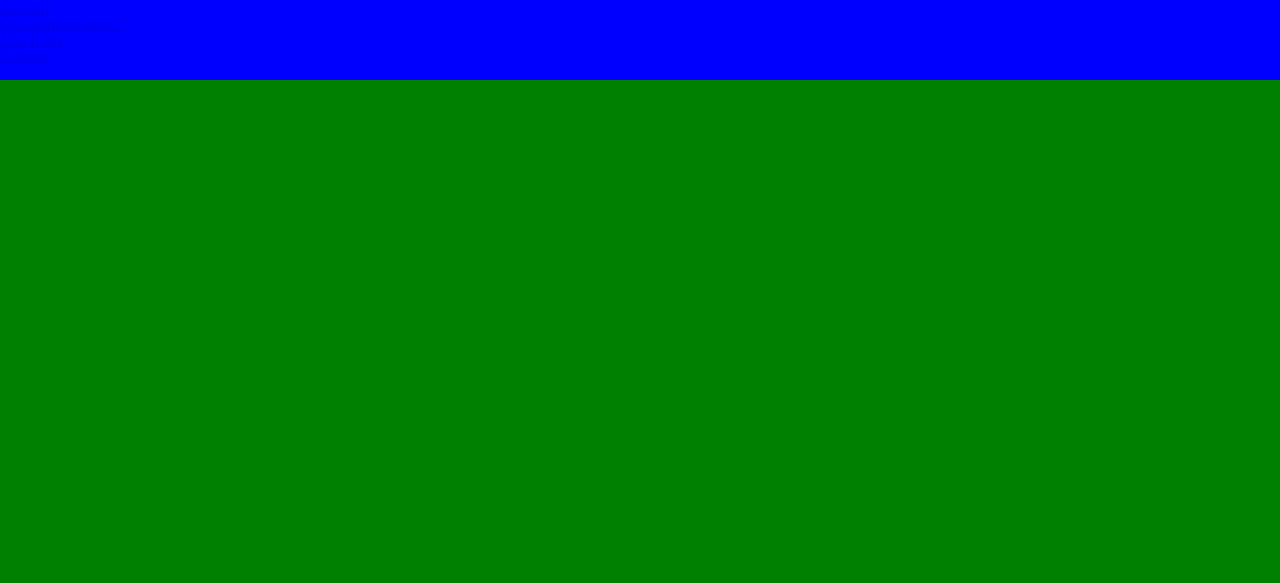
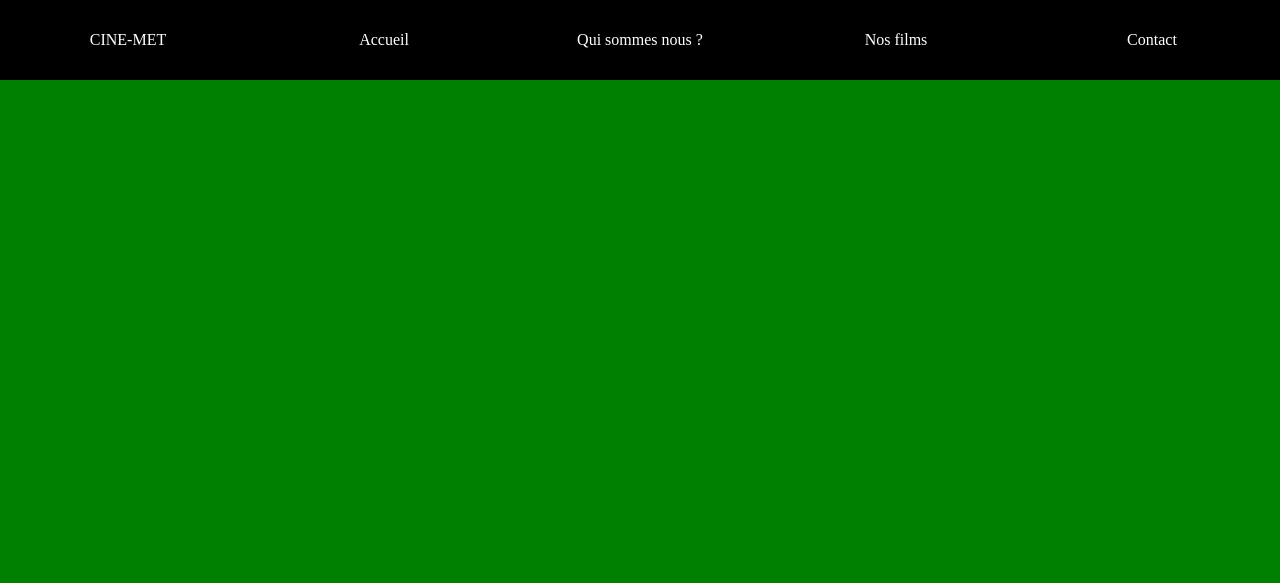
Before and after one commit to ClowClow/projet-cinemet, a PHP site: page / in a window 1280 px wide. Shown: the top 583 px of the page. Run offline with PHP 8.4, Linux system fonts and the light colour scheme; some libraries are stand-ins or nearby versions.

Commit message:
Ajout d'un header provisoire

```diff
--- a/css/headfoot.css
+++ b/css/headfoot.css
@@ -1,7 +1,20 @@
+/*css du header */
+.logo{
+  text-transform: uppercase;
+}
 .navbar {
-  height: 5em;
-  background-color: blue;
+  display: grid;
+  grid-template-columns: 20% 20% 20% 20% 20%;
+  text-align: center;
+  height: 3em;
+  padding-top: 2em;
+  background-color: #000;
+  color: #fff;
 }
+a.nav, a.nav:visited {
+  color: white;
+}
+/*css du footer */
 footer {
   height: 5em;
   background-color: grey;
--- a/css/index.css
+++ b/css/index.css
@@ -16,6 +16,10 @@ header {
   width: 100%;
   z-index: 10;
 }
+a, a:hover, a:visited, a:active, a:focus{
+  text-decoration: none;
+}
+/* css du slide */
 .slider {
   display: flex;
   top: 5em;
--- a/header.php
+++ b/header.php
@@ -1,6 +1,7 @@
 <link href="css/headfoot.css" type="text/css" rel="stylesheet"/>
 <header>
   <div class="navbar">
+    <div class="logo">Cine-<strong>met</strong></div>
     <div><a href="index.php" class="nav">Accueil</a></div>
     <div><a href="#presentation" class="nav">Qui sommes nous ?</a></div>
     <div><a href="#" class="nav">Nos films</a></div>
```
Also changed, not shown: images/cinesalle.jpg (deleted), images/cinesalle.png (deleted).
